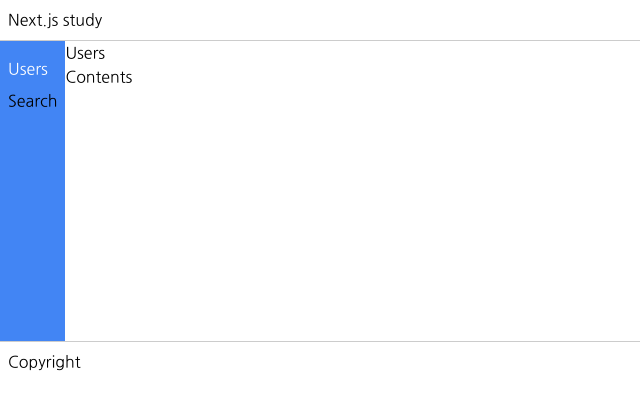
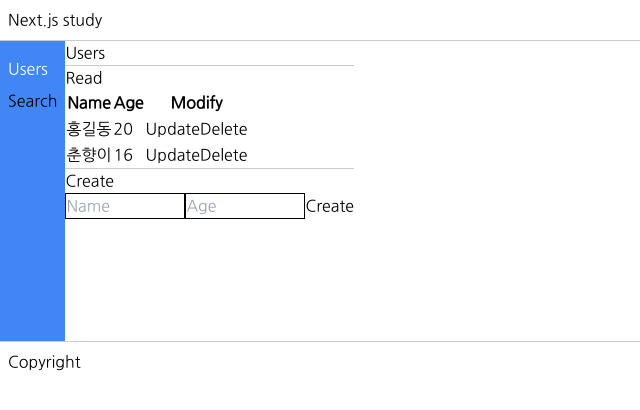
Before and after one commit to ovdncids/next-study-will-delete, a Next.js app: page /users in a window 1280 px wide. Shown: the top 410 px of the page, without its empty margins (0-640 px from the left). Built offline with nearby package versions, Linux system fonts and the light colour scheme.

Commit message:
Users read, create

```diff
--- /dev/null
+++ b/app/api/users/route.ts
@@ -0,0 +1,27 @@
+import {NextRequest, NextResponse} from "next/server"
+import {User} from "@/types/usersTypes"
+
+declare global {
+  var users: User[]
+}
+
+if (!global.users) {
+  global.users = [{
+    name: "홍길동",
+    age: 20
+  }, {
+    name: "춘향이",
+    age: 16
+  }]
+}
+
+export const GET = async () => {
+  return NextResponse.json(global.users)
+}
+
+export const POST = async (request: NextRequest) => {
+  global.users.push(await request.json())
+  return NextResponse.json({
+    result: "Created"
+  })
+}
--- /dev/null
+++ b/app/users/create.tsx
@@ -0,0 +1,45 @@
+"use client"
+import {useState} from "react"
+import {useRouter} from "next/navigation"
+import {User} from "@/types/usersTypes"
+import {usersServices} from "@/services/usersServices"
+
+const Create = () => {
+  const router = useRouter()
+  const [user, setUser] = useState({
+    name: "",
+    age: ""
+  } as User)
+  const usersCreate = async () => {
+    await usersServices.usersCreate(user)
+    router.refresh()
+  }
+  return (
+    <div>
+      <h4>Create</h4>
+      <input
+        type="text" placeholder="Name" value={user.name}
+        onChange={(event) => {
+          setUser({
+            ...user,
+            name: event.target.value
+          })
+        }}
+      />
+      <input
+        type="text" placeholder="Age" value={user.age}
+        onChange={(event) => {
+          setUser({
+            ...user,
+            age: event.target.value
+          })
+        }}
+      />
+      <button onClick={() => {
+        usersCreate()
+      }}>Create</button>
+    </div>
+  )
+}
+
+export default Create
--- a/app/users/page.tsx
+++ b/app/users/page.tsx
@@ -1,8 +1,40 @@
-const Users = () => {
+import {User} from "@/types/usersTypes"
+import {usersServices} from "@/services/usersServices"
+import Create from "./create"
+
+const Users = async () => {
+  const users: User[] = await usersServices.usersRead()
+  console.log(users)
   return (
     <div>
       <h3>Users</h3>
-      <p>Contents</p>
+      <hr className="d-block" />
+      <div>
+        <h4>Read</h4>
+        <table>
+          <thead>
+            <tr>
+              <th>Name</th>
+              <th>Age</th>
+              <th>Modify</th>
+            </tr>
+          </thead>
+          <tbody>
+            {users.map((user, index) => (
+              <tr key={index}>
+                <td>{user.name}</td>
+                <td>{user.age}</td>
+                <td>
+                  <button>Update</button>
+                  <button>Delete</button>
+                </td>
+              </tr>
+            ))}
+          </tbody>
+        </table>
+      </div>
+      <hr className="d-block" />
+      <Create />
     </div>
   )
 }
--- /dev/null
+++ b/services/usersServices.ts
@@ -0,0 +1,19 @@
+import {User} from "@/types/usersTypes"
+
+export const usersServices = {
+  usersRead: async () => {
+    try {
+      const res = await fetch("http://localhost:3000/api/users", {cache: "no-store"})
+      return res.json()
+    } catch (error) {
+      return []
+    }
+  },
+  usersCreate: async (user: User) => {
+    const res = await fetch("http://localhost:3000/api/users", {
+      method: "POST",
+      body: JSON.stringify(user)
+    })
+    return res.json()
+  }
+}
--- /dev/null
+++ b/types/usersTypes.ts
@@ -0,0 +1,4 @@
+export interface User {
+  name: string
+  age: number | string
+}
```
